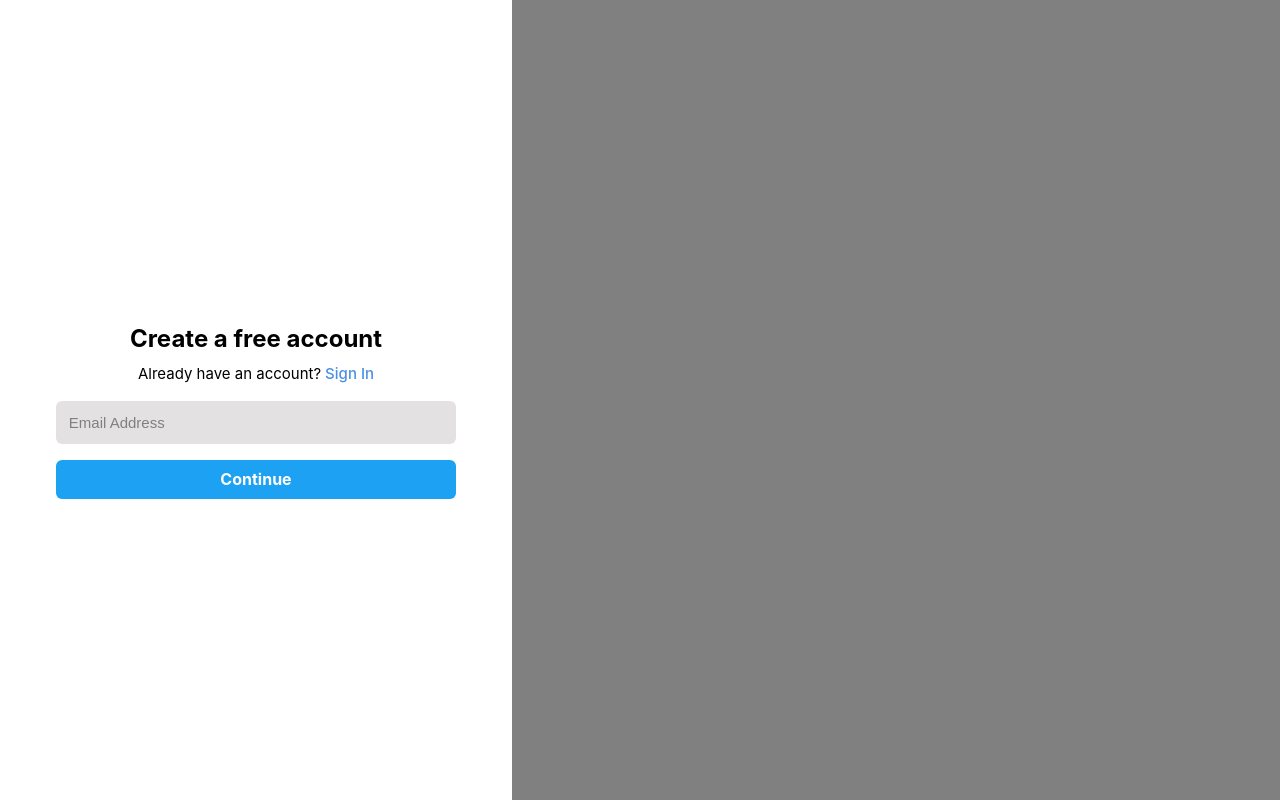
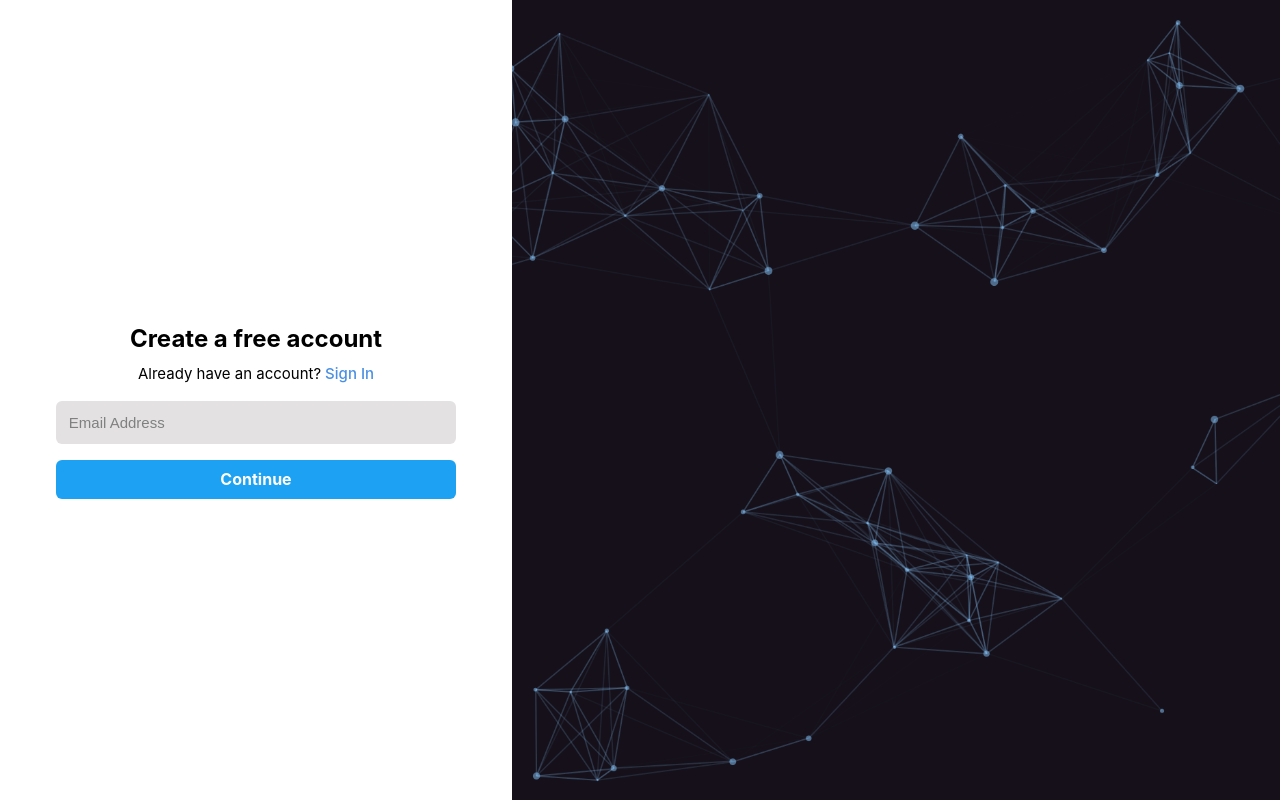
Before and after one commit to Runyelle/CareersForCS.com, a React (Vite) app in the folder frontend/: page /signup in a window 1280 px wide. Built offline with nearby package versions, Linux system fonts and the light colour scheme.

Commit message:
Update 7/1/25
* Updated css styling for some pages

```diff
--- a/frontend/src/components/newAccount.css
+++ b/frontend/src/components/newAccount.css
@@ -46,7 +46,7 @@
   }
   .NewAccount-right {
     width: 60%;
-    background: grey
+    background: url('/coolbackgrounds1.png') center/cover no-repeat;
   }
 
   .NewAccount-form label{
--- a/frontend/src/components/signupForm.css
+++ b/frontend/src/components/signupForm.css
@@ -15,7 +15,7 @@
 
   .signup-right {
     width: 60%;
-    background: gray;
+    background: url('/coolbackgrounds1.png') center/cover no-repeat;
   }
 
   .signup-form {
--- a/frontend/src/components/signupVerify.css
+++ b/frontend/src/components/signupVerify.css
@@ -20,7 +20,7 @@
 
   .verify-right {
     width: 60%;
-    background: white
+    background: url('/coolbackgrounds1.png') center/cover no-repeat;
   }
 
   .verify-form {
--- a/frontend/src/components/signupVerify.jsx
+++ b/frontend/src/components/signupVerify.jsx
@@ -44,6 +44,9 @@ export default function Verify({email}){
                     <p>< Link to="/login"> Back to sign in</Link></p>
                 </form>
             </div>
+
+            <div className = "verify-right">
+            </div>
         </div>
     );
 }
```
